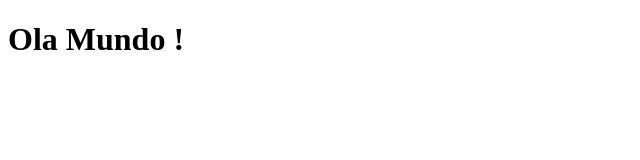
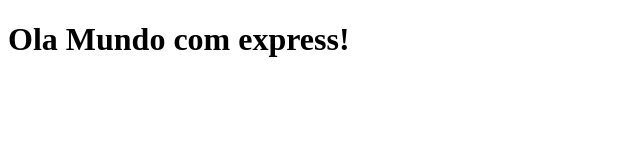
Before and after one commit to lucasfonsecads/task-interns-solidareasy, a plain HTML site: page Node-express/index.html in a window 1280 px wide. Shown: the whole page, without its empty margins (0-640 px from the left). Drawn offline with Linux system fonts and the light colour scheme.

Commit message:
A little change on title

```diff
--- a/Node-express/index.html
+++ b/Node-express/index.html
@@ -7,7 +7,7 @@
 	</head>
 
 	<body>
-		<h1> Ola Mundo ! </h1>
+		<h1> Ola Mundo com express! </h1>
 	</body>
 
 </html>
```
